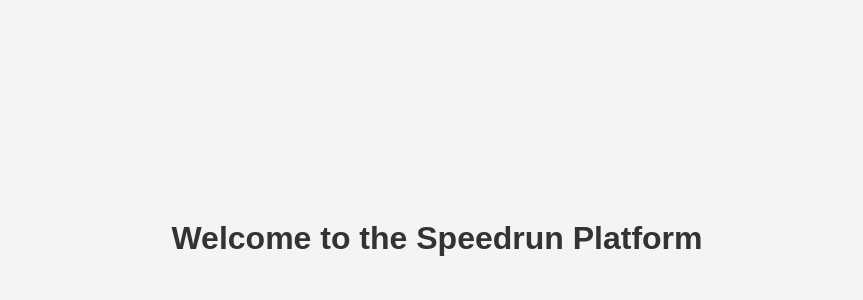
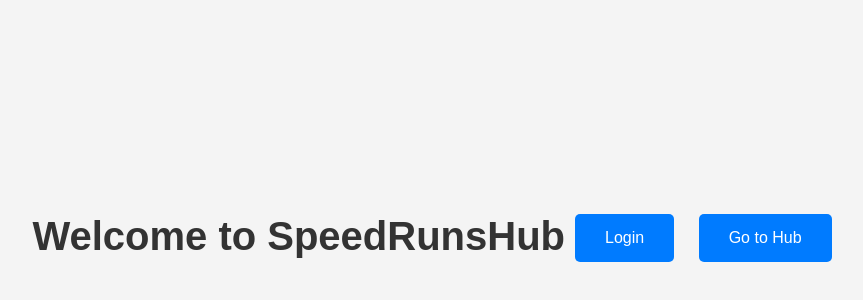
Before and after one commit to Neduha/speedruns, a plain HTML site: page index.html in a window 1280 px wide. Shown: the part 162-462 px from the top of the page, without its empty margins (203-1066 px from the left). Drawn offline with Linux system fonts and the light colour scheme.

Commit message:
Html files basic things and index started

```diff
--- a/index.html
+++ b/index.html
@@ -3,11 +3,17 @@
 <head>
   <meta charset="UTF-8">
   <meta name="viewport" content="width=device-width, initial-scale=1.0">
-  <title>Speedrun Platform</title>
+  <title>SpeedRunsHub</title>
   <link rel="stylesheet" href="styles.css">
 </head>
 <body>
-<h1>Welcome to the Speedrun Platform</h1>
+<header>
+  <h1>Welcome to SpeedRunsHub</h1>
+</header>
 
+<section class="main-buttons">
+  <button onclick="location.href='login_page.html'">Login</button>
+  <button onclick="location.href='hub_page.html'">Go to Hub</button>
+</section>
 </body>
 </html>
--- a/styles.css
+++ b/styles.css
@@ -1,18 +1,38 @@
+/* General page styling */
 body {
     font-family: Arial, sans-serif;
     background-color: #f4f4f4;
-    margin: 0;
-    padding: 0;
     display: flex;
     justify-content: center;
     align-items: center;
     height: 100vh;
+    margin: 0;
 }
 
-h1 {
+/* Header styling */
+header h1 {
+    font-size: 2.5rem;
     color: #333;
+    text-align: center;
+    margin-bottom: 30px;
 }
 
-p {
-    font-size: 1.2rem;
+/* Main buttons styling */
+.main-buttons {
+    text-align: center;
 }
+
+button {
+    padding: 15px 30px;
+    font-size: 1rem;
+    background-color: #007bff;
+    color: white;
+    border: none;
+    border-radius: 5px;
+    cursor: pointer;
+    margin: 10px;
+}
+
+button:hover {
+    background-color: #0056b3;
+}
```
Also changed, not shown: hub_page.html (+6 -2 lines), login_page.html (+6 -2 lines), profile_page.html (+6 -2 lines).
